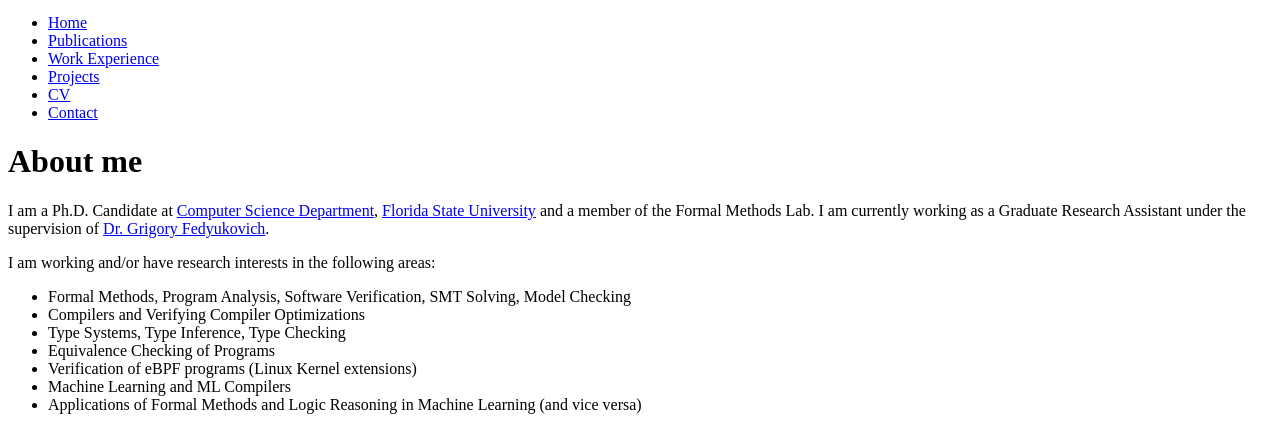
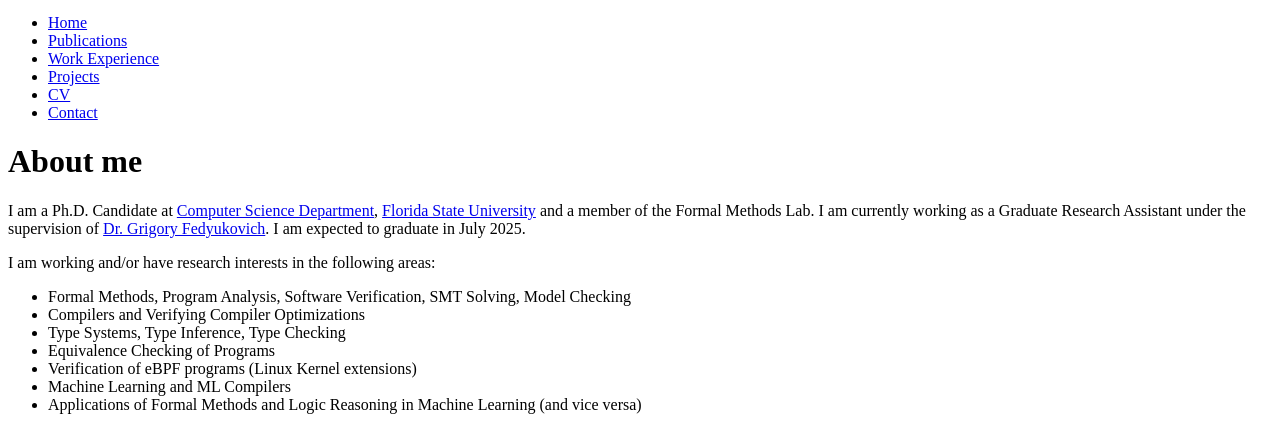
Before and after one commit to a-hamza-r/portfolio, a Flask app: page / in a window 1280 px wide. Shown: the part 535-963 px from the top of the page. Run offline with Flask 2, Linux system fonts and the light colour scheme.

Commit message:
Added expected graduation time
Signed-off-by: Ameer Hamza <ah18r@fsu.edu>

```diff
--- a/app/templates/index.html
+++ b/app/templates/index.html
@@ -5,7 +5,7 @@
 {% block content %}
     <h1>About me</h1>
     <p>I am a Ph.D. Candidate at <a href="https://www.cs.fsu.edu">Computer Science Department</a>, <a href="https://fsu.edu">Florida State University</a> and a member of the Formal Methods Lab.
-    I am currently working as a <span class="highlight">Graduate Research Assistant</span> under the supervision of <a href="https://www.cs.fsu.edu/~grigory/">Dr. Grigory Fedyukovich</a>.</p>
+    I am currently working as a <span class="highlight">Graduate Research Assistant</span> under the supervision of <a href="https://www.cs.fsu.edu/~grigory/">Dr. Grigory Fedyukovich</a>. I am expected to graduate in July 2025.</p>
     <p>I am working and/or have research interests in the following areas: </p>
     <!-- (&#9733; represents ongoing projects, &#10003; represents past projects, and &#9203; represents projects I am interested in (future)): -->
     <ul>
```
